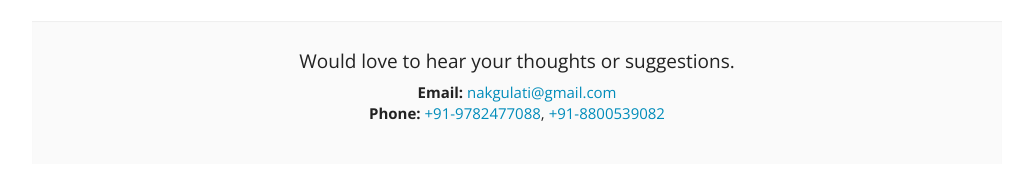
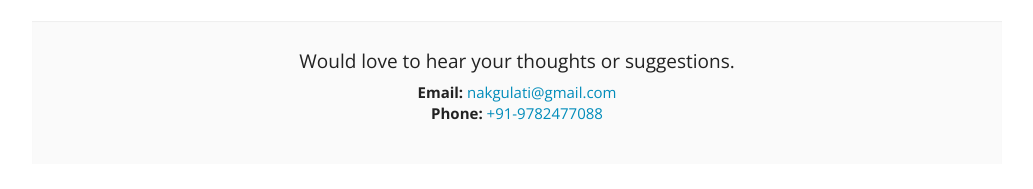
Before and after one commit to nakulgulati/nakulgulati.github.io, a plain HTML site: page contact.html in a window 1280 px wide. Shown: the part 49-238 px from the top of the page, without its empty margins (123-1156 px from the left). Drawn offline with nearby package versions, Linux system fonts and the light colour scheme.

Commit message:
Updating contact information

```diff
--- a/contact.html
+++ b/contact.html
@@ -64,7 +64,7 @@
                     <address>
                         <p>
                             <strong>Email:</strong> <a href="mailto:nakgulati@gmail.com">nakgulati@gmail.com</a><br>
-                            <strong>Phone:</strong> <a href="tel:+919782477088">+91-9782477088</a>, <a href="tel:+918800539082">+91-8800539082</a>
+                            <strong>Phone:</strong> <a href="tel:+919782477088">+91-9782477088</a>
                         </p>
                     </address>
                 </div>
```
